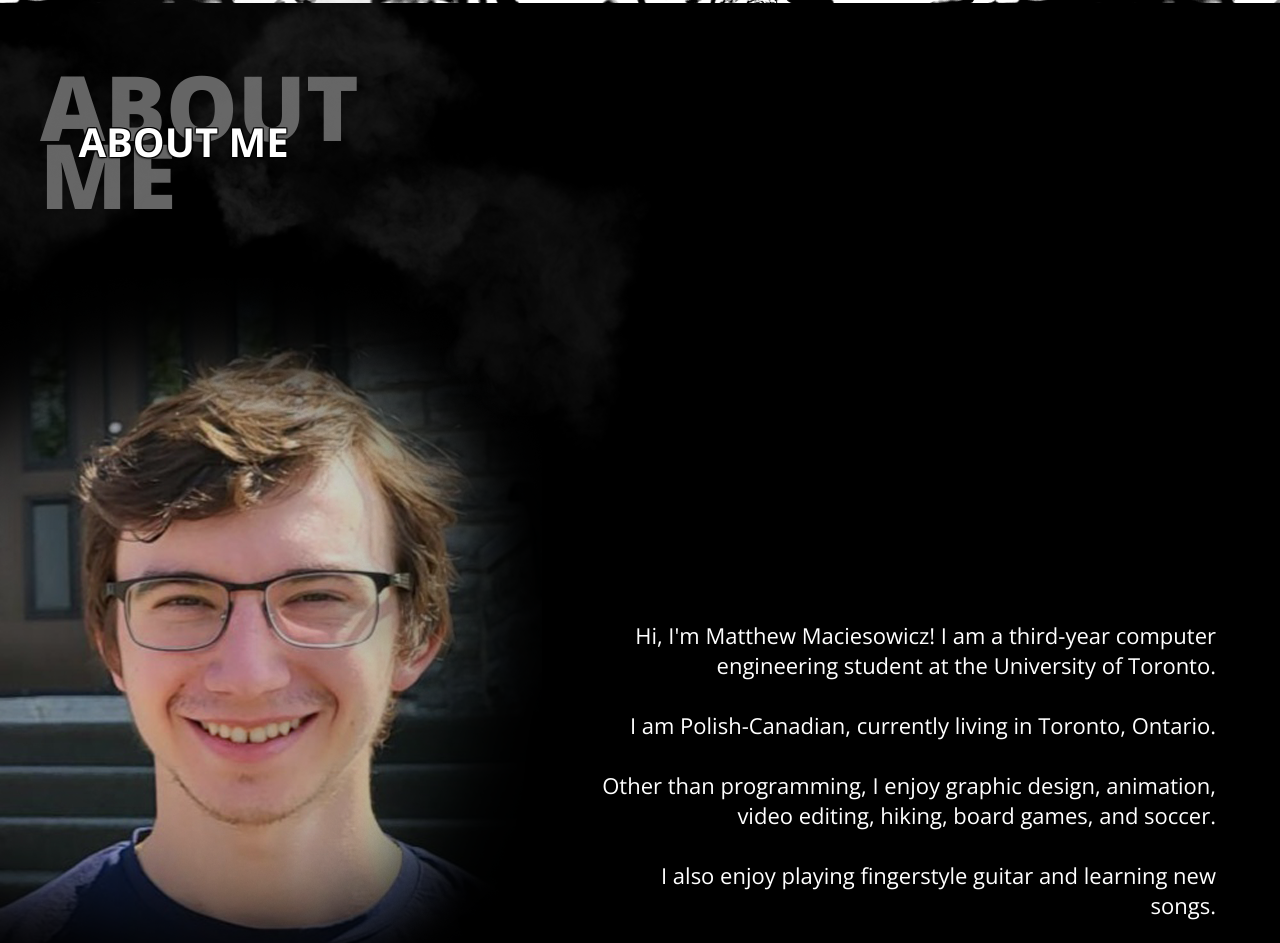
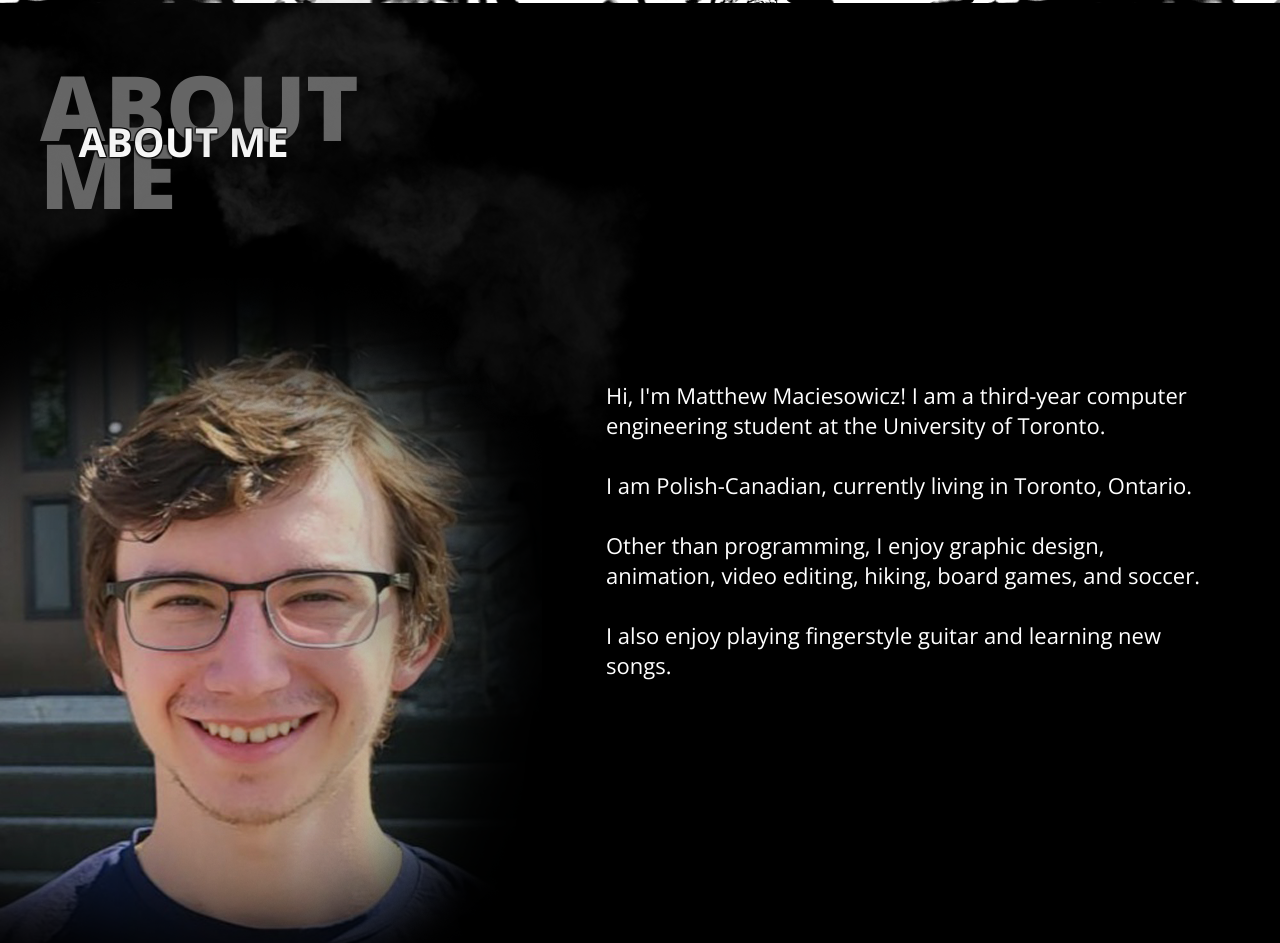
Before and after one commit to mmaciesowicz/matthew-maciesowicz-website, a website: page index.html in a window 1280 px wide. Shown: the part 797-1740 px from the top of the page. Drawn offline with nearby package versions, Linux system fonts and the light colour scheme.

Commit message:
made about page responsive

```diff
--- a/index.html
+++ b/index.html
@@ -45,21 +45,23 @@
 
     <section id="about">
         <!-- <canvas id="canvas1"></canvas> -->
-        <div class="about-container">
-            <div class="header-container">
+        <div class="about-container ">
+            <div class="header-container ">
                 <img src="images/smoke.png" class="smoke notHighlightable">
                 <h1>ABOUT<br>ME<h2 class="small-title-container">ABOUT ME</h2></h1>
             </div>
-            <div class="container">
-                <p>
+            <div class="flex-container center">
+                <img src="images/portrait1_desktop.png" id="portrait1" class="portraits notHighlightable">
+                <div class="text-container container">
+                    <p>
                     Hi, I'm Matthew Maciesowicz! I am a third-year computer engineering student at the University of Toronto.<br><br>
                     I am Polish-Canadian, currently living in Toronto, Ontario.<br><br>Other than programming, I enjoy graphic design,
                     animation, video editing, hiking, board games, and soccer.<br><br> I also enjoy playing fingerstyle guitar and
                     learning new songs.
-                </p>
+                    </p>
+                </div>
+
             </div>
-
-            <img src="images/portrait1_desktop.png" id="portrait1" class="portraits notHighlightable">
 
             <img src="images/portrait2_desktop.png" id="portrait2" class="portraits notHighlightable">
 
@@ -80,7 +82,7 @@
             <div class="flex-container">
                 <div class="img-container">
                     <h3>GIS Mapping Application "Pedal Paths"</h3>
-                    <img src="images/projects/GIS/gis1.JPG" id="gis1" class="notHighlightable">
+                    <!-- <img src="images/projects/GIS/gis1.JPG" id="gis1" class="notHighlightable"> -->
                     <img src="images/projects/GIS/gis2.JPG" id="gis2" class="notHighlightable">
                     <video width="880" height="672" autoplay loop>
                         <source src="images/projects/GIS/input.mp4" type="video/mp4">
--- a/style.scss
+++ b/style.scss
@@ -28,6 +28,7 @@ section {
     // background-color: #fff
     // margin-top: 10%;
     padding: 0;
+    height: max-content;
 
     // h1 {
     //     font-family: 'Open Sans', sans-serif;
@@ -231,7 +232,9 @@ section {
     pointer-events: none;
 }
 
-
+.center {
+    justify-content: center;
+}
 
 #home {
     margin: 0;
@@ -241,32 +244,56 @@ section {
     background-image: url(images/paintbrushBackground.png);
 }
 
+
 #about {
     // display: flex;
     margin: 0;
     width: 100%;
-    height: 130vh;
+    // height: 130vh;
 
+    img {
+        object-fit: contain;
+    }
+
+    .about-container {
+        display: inline-block;
+        width: 100%;
+        // width: fit-content;
+        // height: fit-content;
+    }
     .container {
-        position: absolute;
-        width: 48%;
         height: 100%;
-        margin-top: 25%;
-        margin-left: 47%;
+        margin-left: 5%;
+        margin-right: 5%;
     }
     .small-title-container {
         margin-top: -160px;
     }
 
+    .portraits {
+        flex-grow: 2;
 
 
+    }
+
+    .text-container {
+        // background-color: aqua;
+        width: 30%;
+
+        max-width: 100%;
+        flex-grow: 2;
+        justify-content: center;
+        margin-top: 80px;
+
+    }
+
     p {
-            font-family: 'Open Sans', sans-serif;
-            // line-height: 2.5;
-            font-size: 22px;
-            font-weight: 400;
-            text-align: right;
-            color: #fff;
+        font-family: 'Open Sans', sans-serif;
+        // line-height: 2.5;
+        font-size: 22px;
+        font-weight: 400;
+        text-align: left;
+        color: #fff;
     }
 
     br {
@@ -276,13 +303,25 @@ section {
 
 
     #portrait1 {
+        // width:50%;
+        //min-height: 366.5px;
+        // width: 271px;
+        max-height: 733px;
+        max-width: 542px;
+        //max-height: 50%;
+        //max-width: 100%;
         float: left;
         z-index: 3;
+
     }
     #portrait2 {
         // margin-top: -25vh;
+        // height: 50%;
+        max-height: 100%;
+        max-width: 100%;
+        width: 100%;
         float: right;
-        z-index: -1;
+        // z-index: -1;
     }
 }
 
@@ -333,10 +372,12 @@ section {
     margin-top: -5%;
     margin-left: -10%;
     position: absolute;
+    z-index: 10;
 }
 
 .flex-container {
     display: flex;
+    flex-wrap: wrap;
     width: 100%;
 }
 
@@ -351,6 +392,11 @@ section {
     .img-container {
         flex-grow: 2;
         justify-content: right;
+    }
+
+    #gis2 {
+        width: 100%;
+        opacity: 20%;
     }
     img {
         width: 48%;
```
Also changed, not shown: style.css.
